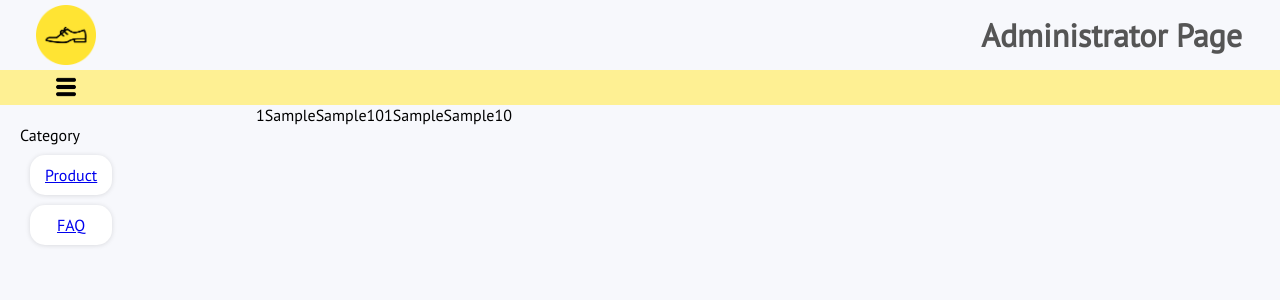
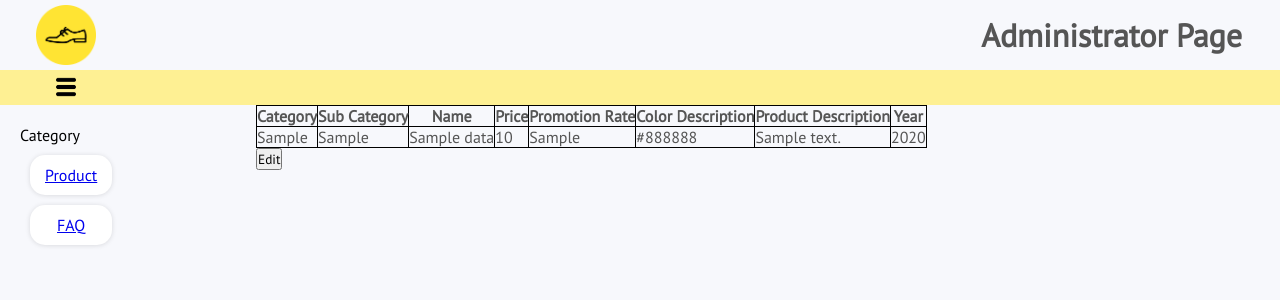
Before and after one commit to rickieleehao/WebStore, a PHP site: page /admin.php?category=product&id=1 in a window 1280 px wide. Shown: the top 300 px of the page. Run offline with PHP 8.4, Linux system fonts and the light colour scheme; tables that the repository leaves empty or names only in its code hold one stand-in row (values such as "Sample post").

Commit message:
admindata.php

```diff
--- a/admindata.php
+++ b/admindata.php
@@ -1,6 +1,11 @@
+<body>
+    <link rel="stylesheet" href="./styles/admindata.css">
+</body>
 <?php
+
 $conn = mysqli_connect('localhost','root','','data');
 $option = 0;
+
 
 if(!isset($_GET['filter'])){
     if (isset($_GET['category'])) {
@@ -31,18 +36,35 @@ if ($option == 1){
     if ($result = mysqli_query($conn,$query)){
         while($obj = mysqli_fetch_object($result)){
             echo "<div class='product'>";
-            echo "<ul>";
-            echo "<li>".$obj->id."</li>";
-            echo "<li>".$obj->category."</li>";
-            echo "<li>".$obj->sub_category."</li>";
-            echo "<li>".$obj->price."</li>";
-            echo "<li>".$obj->id."</li>";
-            echo "<li>".$obj->category."</li>";
-            echo "<li>".$obj->sub_category."</li>";
-            echo "<li>".$obj->price."</li>";
-            echo "</a>";
-            echo "</ul>";
+            echo "<table border='1px'>";
+            echo "<tr>";
+                echo "<th>Category</th>";
+                echo "<th>Sub Category</th>";
+                echo "<th>Name</th>";
+                echo "<th>Price</th>";
+                echo "<th>Promotion Rate</th>";
+                echo "<th>Color Description</th>";
+                echo "<th>Product Description</th>";
+                echo "<th>Year</th>";
+            echo "</tr>";
+
+
+            echo "<tr>";
+                echo "<td>".$obj->category."</td>";
+                echo "<td>".$obj->sub_category."</td>";
+                echo "<td>".$obj->name."</td>";
+                echo "<td>".$obj->price."</td>";
+                echo "<td>".$obj->promotion_rate."</td>";
+                echo "<td>".$obj->color_description."</td>";
+                echo "<td>".$obj->product_description."</td>";
+                echo "<td>".$obj->year."</td>";
+            echo "</tr>";
+            echo "</table>";
             echo "</div>";
+
+            echo "<button> Edit </button>";
+
+
         }
     }
 }else if ($option == 2){
@@ -54,10 +76,6 @@ if ($option == 1){
             echo "<ul>";
             echo "<a href='admin.php?category=product&id=".$obj->id."'>";
             echo "<li>".$obj->id."</li>";
-            echo "<li>".$obj->category."</li>";
-            echo "<li>".$obj->sub_category."</li>";
-            echo "<li>".$obj->price."</li>";
-            echo "</a>";
             echo "</ul>";
             echo "</div>";
         }
--- /dev/null
+++ b/styles/admindata.css
@@ -0,0 +1,4 @@
+.product table {
+    border-collapse: collapse;
+    border: 10px black;
+}
```
